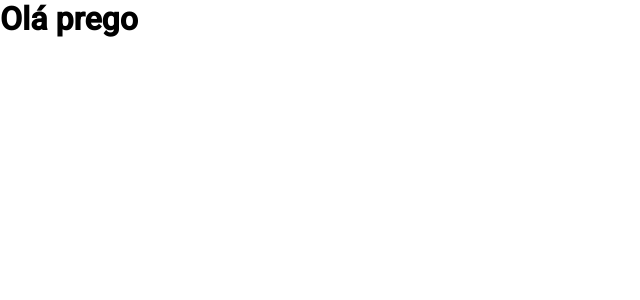
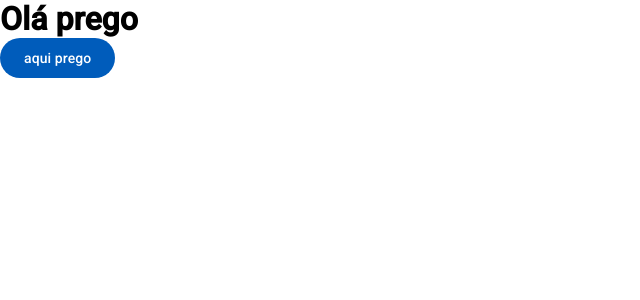
Before and after one commit to aldtorres/jornada-milhas-material, an Angular app: page / in a window 1280 px wide. Shown: the top 300 px of the page, without its empty margins (0-640 px from the left). Built offline with nearby package versions, Linux system fonts and the light colour scheme.

Commit message:
Usando MatButtonModule - estilo

```diff
--- a/src/app/app.component.html
+++ b/src/app/app.component.html
@@ -1 +1,2 @@
 <h1>Olá prego</h1>
+<button mat-flat-button>aqui prego</button>
--- a/src/app/app.component.ts
+++ b/src/app/app.component.ts
@@ -1,8 +1,9 @@
 import { Component } from '@angular/core';
+import { MatButtonModule } from '@angular/material/button';
 
 @Component({
   selector: 'app-root',
-  imports: [],
+  imports: [MatButtonModule],
   templateUrl: './app.component.html',
   styleUrl: './app.component.scss'
 })
```
Also changed, not shown: 1 other file (tests, documents, lock files or other folders).
